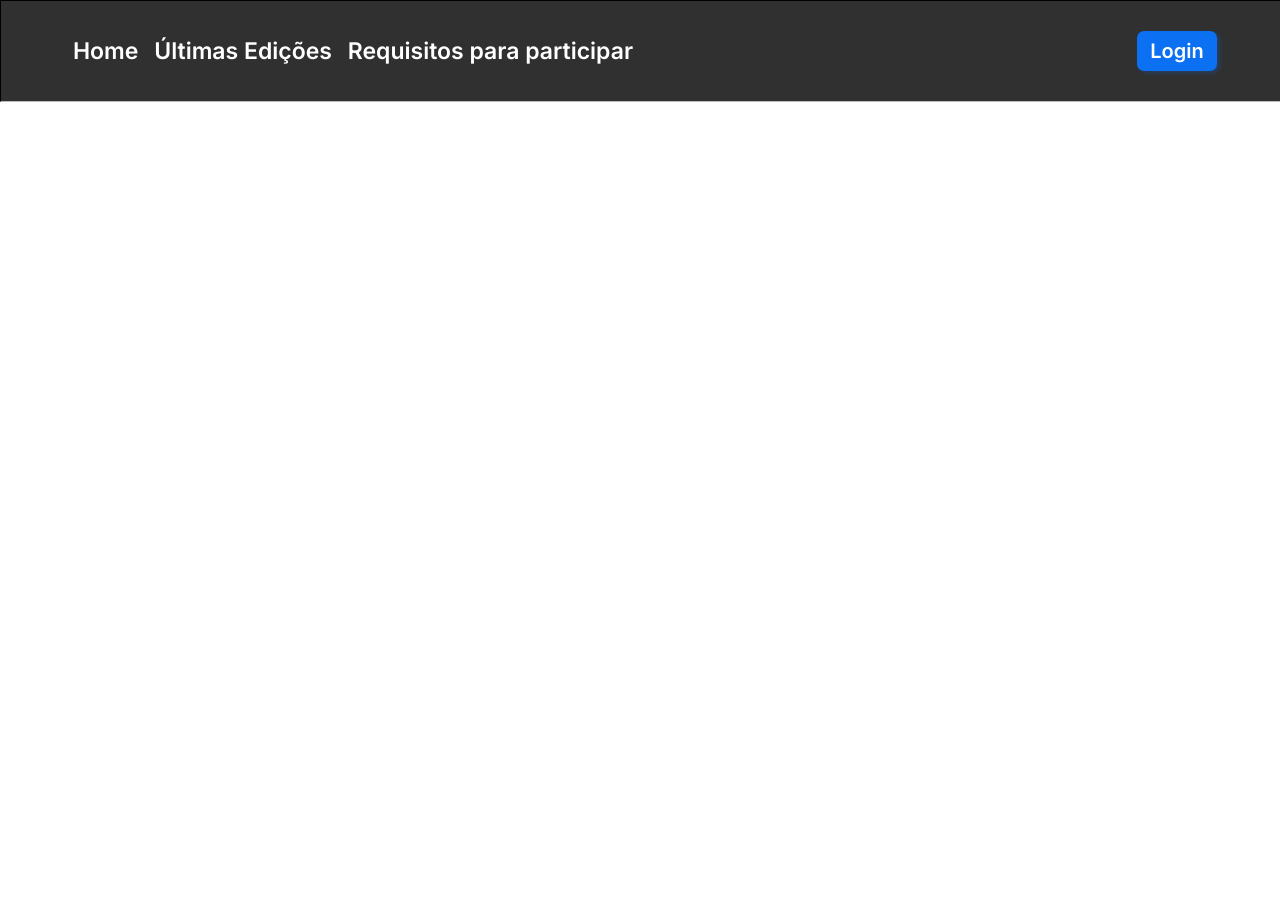
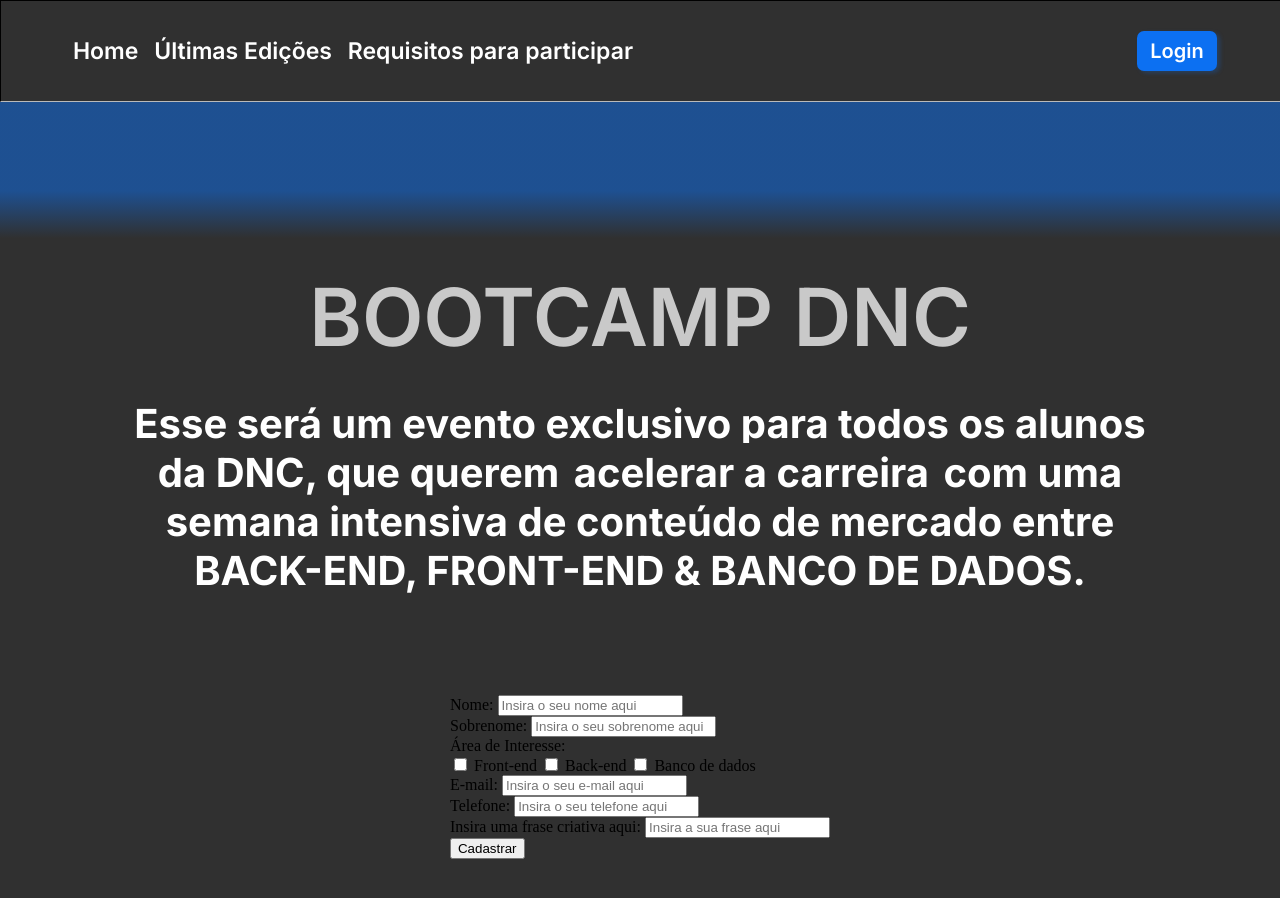
Before and after one commit to alexandroonunes/bootcamp-an-dnc, a plain HTML site: page index.html in a window 1280 px wide. Before the commit the page ends 800 px from the top, so only its background shows below. Drawn offline with Linux system fonts and the light colour scheme.

Commit message:
Criação do estilo do header

```diff
--- a/css/style.css
+++ b/css/style.css
@@ -1,7 +1,18 @@
+
+:root {
+    --azul-dnc: #0C70F2;
+    --preto-dnc: #303030;
+    --cinza-hover: #C9C9C9;
+    --fonte-padrao: 'Inter';
+}
+
 /* zerando parametros */
 body {
     margin: 0px;
     padding: 0px;
+
+    background: linear-gradient(180deg, rgba(12, 112, 242, 0.5) 19.91%, rgba(12, 112, 242, 0) 24.84%), #303030;
+    background-repeat: no-repeat;
 }
 
 /* Menu de navegação principal */
@@ -9,7 +20,7 @@
     width: 100%;
     height: 100px;
     border: 1px solid black;
-    background-color: #303030;
+    background-color: var(--preto-dnc);
     display: flex;
     justify-content: space-between;
     align-items: center;
@@ -38,7 +49,7 @@
 
         #principal button {
             margin-right: 5%;
-            background-color: #0C70F2;
+            background-color: var(--azul-dnc);
             border: 0px;
             height: 40px;
             width: 80px;
@@ -50,3 +61,40 @@
             border-radius: 7px;
             cursor: pointer;
         }
+
+        section {
+            display: flex;
+            flex-direction: column;
+
+            align-items: center;
+            margin-top: 100px;
+            margin-bottom: 100px;
+        }
+
+        header {
+            color: white;
+            font-family: var(--fonte-padrao);
+        }
+
+        header h1 {
+            text-transform: uppercase;
+            text-align: center;
+            font-size: 80px;
+            font-weight: 600;
+            color: var(--cinza-hover);
+            font-family: var(--fonte-padrao);
+            margin-bottom: 20px;
+        }
+
+        header h2 {
+            text-align: center;
+            font-size: 40px;
+            font-weight: 700;
+            margin-bottom: 100px;
+        }
+
+        header .invert {
+           background-color: var(--preto-dnc);
+           font-weight: bold;
+           padding: 5px;
+        }
--- a/index.html
+++ b/index.html
@@ -20,5 +20,57 @@
         <button>Login</button>
     </nav>
 
+    <section>
+        <header>
+            <h1>Bootcamp DNC</h1>
+            <h2>Esse será um evento exclusivo para todos os alunos<br>
+                da DNC, que querem <span class="invert">acelerar a carreira</span> com uma<br>
+                semana intensiva de conteúdo de mercado entre<br>
+                <span class="invert">BACK-END, FRONT-END & BANCO DE DADOS.</span>
+                </h2>
+        </header>
+        <form action="POST">
+            <div class="form-group">
+                <label>Nome:</label>
+                <input type="text" placeholder="Insira o seu nome aqui">
+            </div>
+
+            <div class="form-group">
+                <label>Sobrenome:</label>
+                <input type="text" placeholder="Insira o seu sobrenome aqui">
+            </div>
+
+            <div class="form-group"></div>
+                <label>Área de Interesse:</label>
+                <div class="checkbox-itens">
+                    <input type="checkbox" value="front">
+                    <label>Front-end</label>
+
+                    <input type="checkbox" value="front">
+                    <label>Back-end</label>
+
+                    <input type="checkbox" value="front">
+                    <label>Banco de dados</label>
+                </div>
+            </div>
+
+            <div class="form-group">
+                <label>E-mail:</label>
+                <input type="text" placeholder="Insira o seu e-mail aqui">
+            </div>
+
+            <div class="form-group">
+                <label>Telefone:</label>
+                <input type="text" placeholder="Insira o seu telefone aqui">
+            </div>
+
+            <div class="form-group">
+                <label>Insira uma frase criativa aqui:</label>
+                <input type="text" placeholder="Insira a sua frase aqui">
+            </div>
+            <input type="button" value="Cadastrar">
+        </form>
+    </section>
+
 </body>
 </html>
```
